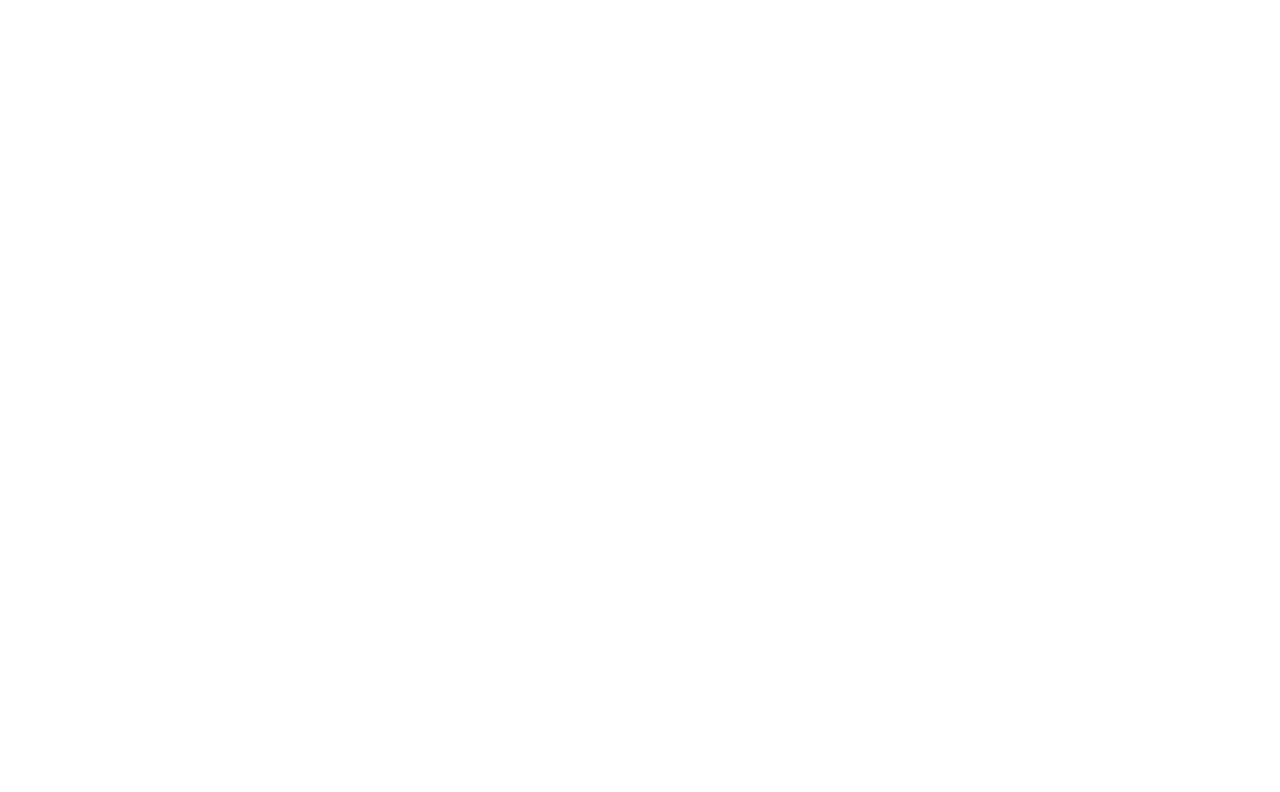
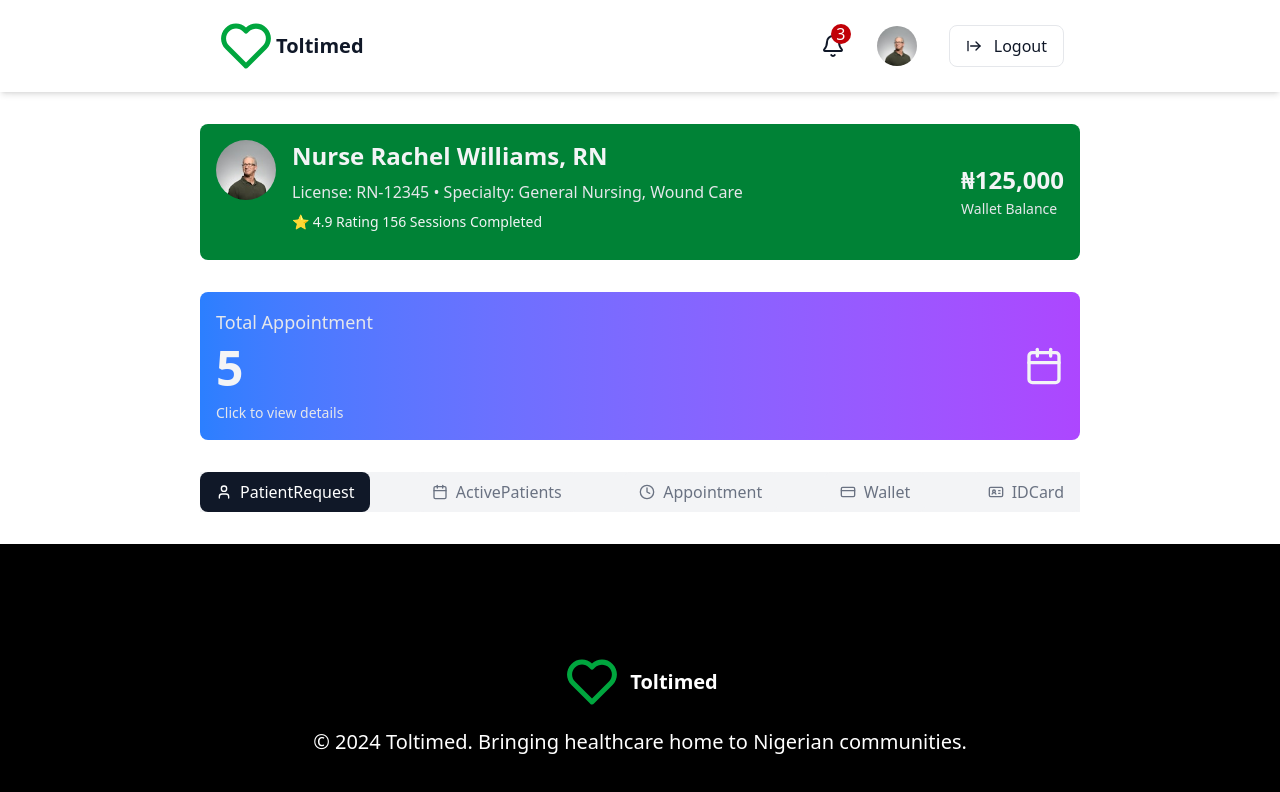
Before and after one commit to stephenolajire/Toltim, a React (Vite) app: page /nurse/dashboard in a window 1280 px wide. Before the commit this address had no page. Shown: the top 792 px of the page. Built offline with nearby package versions, Linux system fonts and the light colour scheme.

Commit message:
started nurse dashboard

```diff
--- a/src/App.tsx
+++ b/src/App.tsx
@@ -13,6 +13,12 @@
 import CaregiverServicesBooking from "./userdashboard/Caregiver";
 import PaymentHistory from "./userdashboard/Payments";
 import PatientFundingPayments from "./userdashboard/Funding";
+import NurseLayout from "./layout/NurseLayout";
+import NurseDashboard from "./nursedashboard/components/NurseDashboard";
+import ActivePatient from "./nursedashboard/components/ActivePatient";
+import Appointment from "./nursedashboard/components/Appointment"
+import Wallet from "./nursedashboard/components/Wallet";
+import IDCard from "./nursedashboard/components/IDCard";
 
 const App: React.FC = () => {
   return (
@@ -29,18 +35,30 @@
         {/* user dashboard */}
         <Route path="/dashboard" element={<UserLayout />}>
           <Route index element={<Home />} />
-          <Route path="/dashboard/profile" element={<MedicalProfileForm />} />
-          <Route path="/dashboard/health" element={<HealthAssessmentForm />} />
-          <Route path="/dashboard/test" element={<TestAssessment />} />
-          <Route path="/dashboard/nursing" element={<NursingProcedures />} />
-          <Route path="/dashboard/payment" element={<PaymentHistory />} />
-          <Route path="/dashboard/funding" element={<PatientFundingPayments/>} />
+          <Route path="profile" element={<MedicalProfileForm />} />
+          <Route path="health" element={<HealthAssessmentForm />} />
+          <Route path="test" element={<TestAssessment />} />
+          <Route path="nursing" element={<NursingProcedures />} />
+          <Route path="payment" element={<PaymentHistory />} />
+          <Route
+            path="funding"
+            element={<PatientFundingPayments />}
+          />
         </Route>
 
         <Route
           path="/dashboard/caregiver"
           element={<CaregiverServicesBooking />}
         />
+
+        {/* nurse dashboard */}
+        <Route path="/nurse/dashboard" element={<NurseLayout />}>
+          <Route index element={<NurseDashboard />} />
+          <Route path="active-patient" element={<ActivePatient />} />
+          <Route path="appointment" element={<Appointment />} />
+          <Route path="wallet" element={<Wallet />} />
+          <Route path="id-card" element={<IDCard />} />
+        </Route>
       </Routes>
     </Router>
   );
--- /dev/null
+++ b/src/components/common/nursedashboard/Header.tsx
@@ -0,0 +1,43 @@
+import React from "react";
+import { BiHeart } from "react-icons/bi";
+// import { Link } from 'react-router-dom'
+import { ArrowRightFromLine, Bell } from "lucide-react";
+import { Link } from "react-router-dom";
+
+const Header: React.FC = () => {
+  return (
+    <header className="w-full bg-white shadow-md sticky top-0 z-500 px-2 sm:px-4 md:px-20 lg:px-50 overflow-hidden">
+      <nav className="flex items-center justify-between p-4">
+        <div className="flex items-center h-auto">
+          <BiHeart className="text-green-600 text-4xl md:text-4xl lg:text-6xl" />
+          <div className="flex flex-col gap-0">
+            <p className="text-xl text-gray-900 font-bold">Toltimed</p>
+          </div>
+        </div>
+        <div className="flex items-center space-x-4 lg:space-x-8">
+          <div className="relative">
+            <Bell className="text-gray-900 text-3xl" />
+            <div className="absolute top-[-10px] right-[-6px] bg-red-700 h-5 w-5 rounded-full flex items-center justify-center text-white">
+              3
+            </div>
+          </div>
+
+          <div className="h-auto w-auto flex items-center lg:space-x-2">
+            <img className="h-10 w-10 rounded-full" src="/logo.jpeg" />
+          </div>
+
+          <div>
+            <Link to="/">
+              <button className="flex flex-row space-x-3 items-center py-2 px-4 rounded-lg text-gray-900 border border-gray-200 bg-white hover:bg-gray-200 transition-all duration 300">
+                <ArrowRightFromLine height={16} width={16}/>
+                <span>Logout</span>
+              </button>
+            </Link>
+          </div>
+        </div>
+      </nav>
+    </header>
+  );
+};
+
+export default Header;
--- /dev/null
+++ b/src/components/common/nursedashboard/NurseStat.tsx
@@ -0,0 +1,132 @@
+import { Calendar, Clock4, CreditCard, IdCard, User } from 'lucide-react';
+import React from 'react'
+import { Link, NavLink } from 'react-router-dom';
+
+const NurseStat:React.FC = () => {
+  return (
+    <div className="sticky top-0 z-50 px-2 sm:px-4 md:px-20 lg:px-50">
+      <div className="bg-green-700 my-2 md:my-4 lg:my-8 flex flex-col items-start space-y-3 md:flex-row md:items-center justify-between p-4 rounded-lg">
+        <div className="flex flex-row space-x-4">
+          <div className="hidden md:block">
+            <img
+              src="/logo.jpeg"
+              alt="logo"
+              className="h-15 w-15 rounded-full"
+            />
+          </div>
+          <div className="flex flex-col space-y-2">
+            <h3 className="text-xl font-bold lg:text-2xl text-gray-100">
+              Nurse Rachel Williams, RN
+            </h3>
+            <p className="text-base text-gray-200">
+              License: RN-12345 • Specialty: General Nursing, Wound Care
+            </p>
+            <span className="text-gray-100 text-sm">
+              ⭐ 4.9 Rating 156 Sessions Completed
+            </span>
+          </div>
+        </div>
+        <div>
+          <h3 className="text-xl font-bold lg:text-2xl text-gray-100">
+            ₦125,000
+          </h3>
+          <span className="text-gray-200 text-sm">Wallet Balance</span>
+        </div>
+      </div>
+
+      <div className="mb-2 md:mb-4 lg:mb-8 flex justify-between items-center bg-gradient-to-r from-blue-500 to-purple-500 p-4 rounded-lg">
+        <div>
+          <h6 className="text-base md:text-lg text-gray-200">
+            Total Appointment
+          </h6>
+          <h1 className="text-xl md:text-3xl lg:text-5xl font-bold my-2 text-gray-100">
+            5
+          </h1>
+          <Link
+            to="/nurse/dashboard/appointment"
+            className="text-sm text-gray-200"
+          >
+            Click to view details
+          </Link>
+        </div>
+        <div>
+          <Calendar height={40} width={40} className="text-gray-100" />
+        </div>
+      </div>
+
+      <div className="h-auto w-full bg-gray-100 mb-2 md:mb-4 lg:mb-8 flex overflow-x-auto md:flex md:items-center md:justify-between">
+        <NavLink
+          to="/nurse/dashboard"
+          className={({ isActive }) =>
+            `flex items-center gap-2 px-4 py-2 rounded-lg font-medium transition-colors w-auto ${
+              isActive
+                ? "bg-gray-900 text-white"
+                : "bg-gray-100 text-gray-500 hover:bg-gray-200"
+            }`
+          }
+        >
+          <User height={16} width={16} />
+          <span>PatientRequest</span>
+        </NavLink>
+
+        <NavLink
+          to="/nurse/dashboard/active-patient"
+          className={({ isActive }) =>
+            `flex items-center gap-2 px-4 py-2 rounded-lg font-medium transition-colors ${
+              isActive
+                ? "bg-gray-900 text-white"
+                : "bg-gray-100 text-gray-500 hover:bg-gray-200"
+            }`
+          }
+        >
+          <Calendar height={16} width={16} />
+          <span>ActivePatients</span>
+        </NavLink>
+
+        <NavLink
+          to="/nurse/dashboard/appointment"
+          className={({ isActive }) =>
+            `flex items-center gap-2 px-4 py-2 rounded-lg font-medium transition-colors ${
+              isActive
+                ? "bg-gray-900 text-white"
+                : "bg-gray-100 text-gray-500 hover:bg-gray-200"
+            }`
+          }
+        >
+          <Clock4 height={16} width={16} />
+          <span>Appointment</span>
+        </NavLink>
+
+        <NavLink
+          to="/nurse/dashboard/wallet"
+          className={({ isActive }) =>
+            `flex items-center gap-2 px-4 py-2 rounded-lg font-medium transition-colors ${
+              isActive
+                ? "bg-gray-900 text-white"
+                : "bg-gray-100 text-gray-500 hover:bg-gray-200"
+            }`
+          }
+        >
+          <CreditCard height={16} width={16} />
+          <span>Wallet</span>
+        </NavLink>
+
+        <NavLink
+          to="/nurse/dashboard/id-card"
+          className={({ isActive }) =>
+            `flex items-center gap-2 px-4 py-2 rounded-lg font-medium transition-colors ${
+              isActive
+                ? "bg-gray-900 text-white"
+                : "bg-gray-100 text-gray-500 hover:bg-gray-200"
+            }`
+          }
+        >
+          <IdCard height={16} width={16} />
+          <span>IDCard</span>
+        </NavLink>
+      </div>
+    </div>
+  );
+}
+
+export default NurseStat
--- /dev/null
+++ b/src/layout/NurseLayout.tsx
@@ -0,0 +1,18 @@
+import React from 'react'
+import Header from '../components/common/nursedashboard/Header'
+import Footer from '../components/common/Footer'
+import { Outlet } from 'react-router-dom'
+import NurseStat from '../components/common/nursedashboard/NurseStat'
+
+const NurseLayout:React.FC = () => {
+  return (
+    <div>
+      <Header/>
+      <NurseStat/>
+      <Outlet/>
+      <Footer/>
+    </div>
+  )
+}
+
+export default NurseLayout
--- /dev/null
+++ b/src/nursedashboard/components/ActivePatient.tsx
@@ -0,0 +1,11 @@
+import React from 'react'
+
+const ActivePatient:React.FC = () => {
+  return (
+    <div>
+      aCTIVE pATIENT
+    </div>
+  )
+}
+
+export default ActivePatient
--- /dev/null
+++ b/src/nursedashboard/components/Appointment.tsx
@@ -0,0 +1,11 @@
+import React from 'react'
+
+const Appointment:React.FC = () => {
+  return (
+    <div>
+
+    </div>
+  )
+}
+
+export default Appointment
--- /dev/null
+++ b/src/nursedashboard/components/IDCard.tsx
@@ -0,0 +1,11 @@
+import React from 'react'
+
+const IDCard:React.FC = () => {
+  return (
+    <div>
+
+    </div>
+  )
+}
+
+export default IDCard
--- /dev/null
+++ b/src/nursedashboard/components/NurseDashboard.tsx
@@ -0,0 +1,11 @@
+import React from 'react'
+
+const NurseDashboard:React.FC = () => {
+  return (
+    <div>
+
+    </div>
+  )
+}
+
+export default NurseDashboard
--- /dev/null
+++ b/src/nursedashboard/components/Wallet.tsx
@@ -0,0 +1,11 @@
+import React from 'react'
+
+const Wallet:React.FC = () => {
+  return (
+    <div>
+
+    </div>
+  )
+}
+
+export default Wallet
--- a/src/user/Login.tsx
+++ b/src/user/Login.tsx
@@ -98,7 +98,7 @@
             <button
               type="submit"
               className="group relative w-full flex justify-center py-2 px-4 border border-transparent text-sm font-medium rounded-md text-white bg-green-600 hover:bg-green-700 focus:outline-none focus:ring-2 focus:ring-offset-2 focus:ring-green-500 transition duration-300"
-              onClick={()=>navigate('/dashboard')}
+              onClick={()=>navigate('/nurse/dashboard')}
             >
               Sign in
             </button>
--- a/src/userdashboard/components/Notification.tsx
+++ b/src/userdashboard/components/Notification.tsx
@@ -103,7 +103,7 @@
                     className="text-yellow-500"
                   />
                   <span className="text-sm font-bold text-yellow-500">
-                    Payment History
+                    Fund Wallet
                   </span>
                 </div>
               </Link>
```
Also changed, not shown: src/userdashboard/Payments.tsx (+6 -1 lines).
